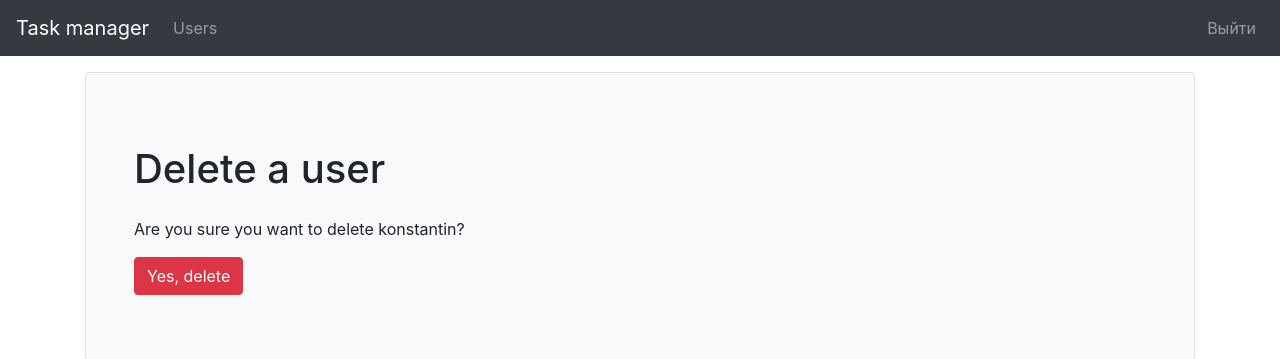
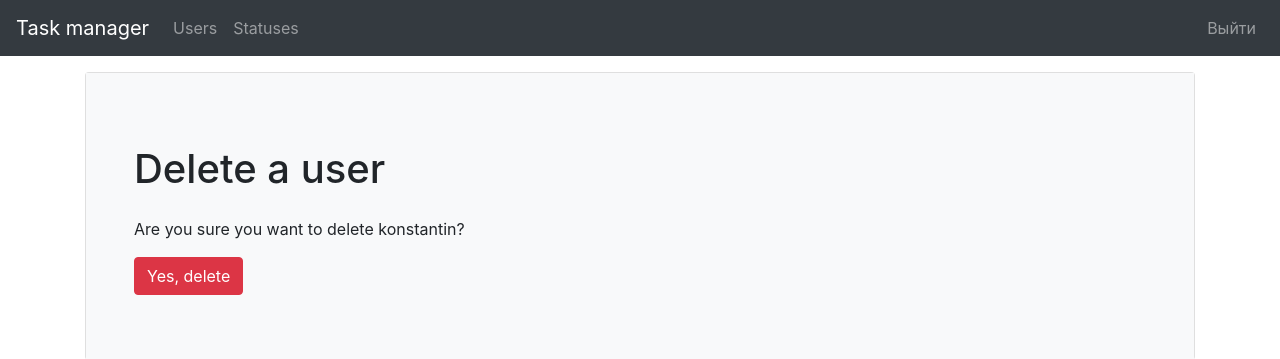
Before and after one commit to Trankvill/python-project-52, a Django app: page /users/1/delete in a window 1280 px wide. Shown: the top 359 px of the page. Run offline with Django 4.2, Linux system fonts and the light colour scheme; a user stored in the database is signed in; data comes from the database, SQL or seed files in the repository; some libraries are stand-ins or nearby versions.

Commit message:
fix base.html

```diff
--- a/templates/base.html
+++ b/templates/base.html
@@ -22,6 +22,11 @@
                 <li class="nav-item">
                     <a class="nav-link" href="{% url 'users:users' %}">{% translate 'Users' %}</a>
                 </li>
+                {% if user.is_authenticated %}
+                    <li class="nav-item">
+                        <a class="nav-link" href="{% url 'statuses:statuses' %}">{% translate 'Statuses' %}</a>
+                    </li>
+                {% endif %}
             </ul>
             <ul class="navbar-nav">
                 {% if user.is_authenticated %}
```
